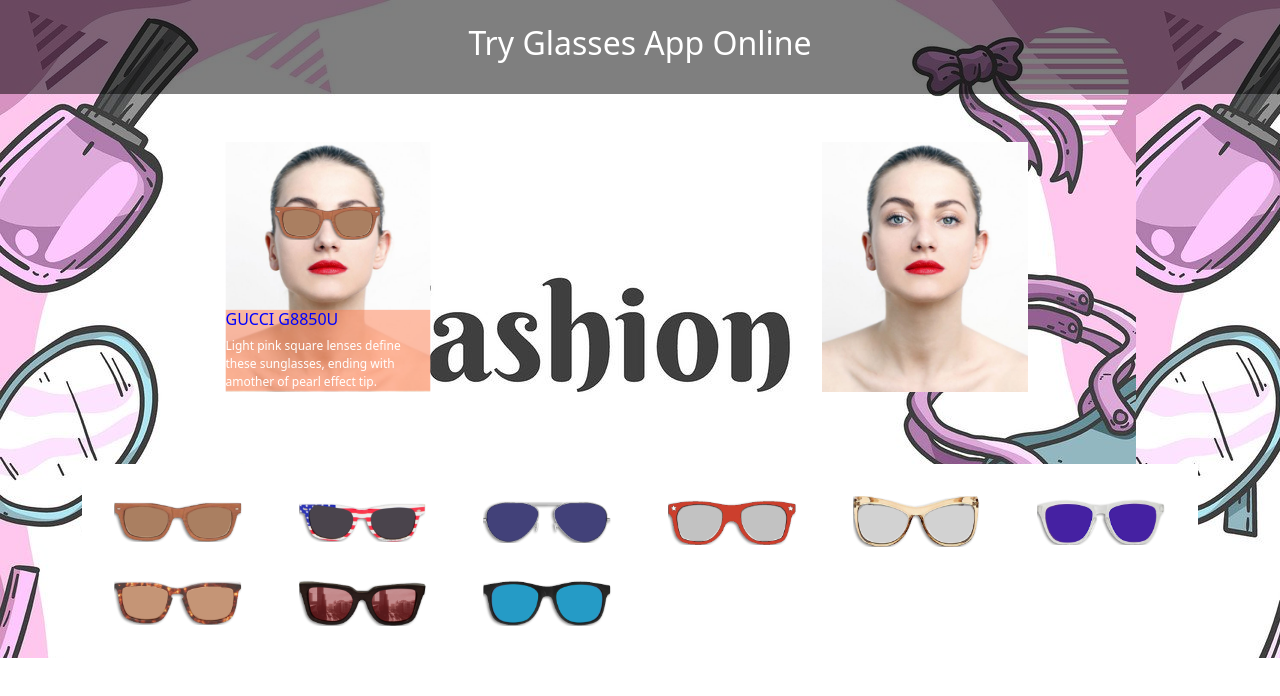
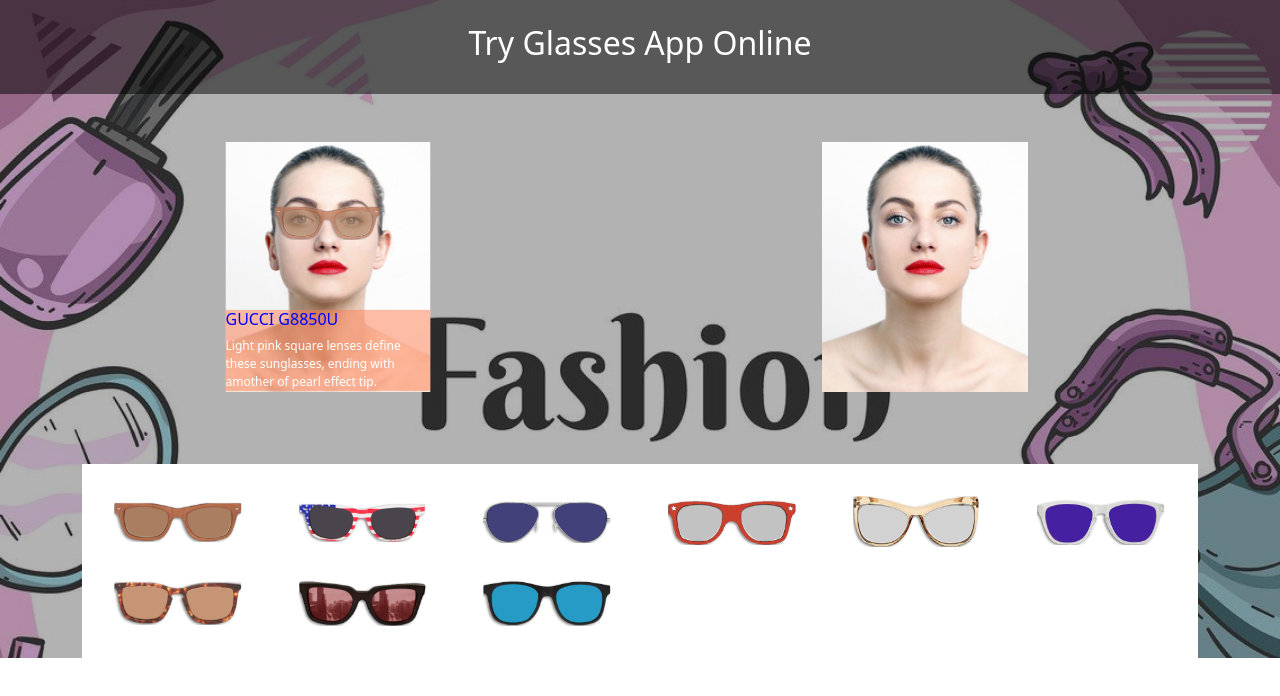
Before and after one commit to trankhai191299/baitapreactbc30, a React (Create React App) app: page / in a window 1280 px wide. Shown: the top 696 px of the page. Built offline with nearby package versions, Linux system fonts and the light colour scheme.

Commit message:
thêm animation cho cái kính

```diff
--- a/src/State/BaiTapGlasses/BaiTapGlasses.jsx
+++ b/src/State/BaiTapGlasses/BaiTapGlasses.jsx
@@ -79,7 +79,7 @@ export default class BaiTapGlasses extends Component {
         return (
           <div className="col-2" key={index}>
             <div className="item p-3">
-              <img src={glassInform.url} alt="..." className="img-fluid" onClick={()=>{
+              <img style={{cursor:'grab'}} src={glassInform.url} alt="..." className="img-fluid" onClick={()=>{
                 this.changeGlasses(glassInform)
               }}/>
             </div>
@@ -93,10 +93,27 @@ export default class BaiTapGlasses extends Component {
     })
   }
   render() {
+    const keyframeGlass = `
+    @keyframes animateGlasses${Date.now()} {
+      from{
+        transform: scale(0%) rotate(-60deg);
+      }
+      to{
+        transform: scale(100%) rotate(0deg);
+      }
+    }
+    `
+    const styleGlass = {
+      transform: 'rotate(0deg)',
+      animation: `animateGlasses${Date.now()} 1s`
+    }
     let {name,url,desc} = this.state.thongTinMatKinh
     return (
       <div className="baiTapGlass_Body">
-        {/* <div className="overlay"></div> */}
+        <style>
+            {keyframeGlass}
+        </style>
+        <div className="overlayBody">
         <header
           className="text-center p-4 text-white"
           style={{ backgroundColor: "rgba(0,0,0,0.5)" }}
@@ -117,7 +134,7 @@ export default class BaiTapGlasses extends Component {
                       height={250}
                     />
                     <div className="overlay-content">
-                      <img src={url} alt="..." />
+                      <img style={styleGlass}  src={url} alt="..." />
                       <div className="information">
                         <h2 className="glass-name">{name}</h2>
                         <p className="glass-description">{desc}</p>
@@ -141,6 +158,7 @@ export default class BaiTapGlasses extends Component {
             </div>
           </div>
         </div>
+        </div>
       </div>
     );
   }
--- a/src/State/BaiTapGlasses/css/BaiTapGlassess.css
+++ b/src/State/BaiTapGlasses/css/BaiTapGlassess.css
@@ -1,6 +1,9 @@
 .baiTapGlass_Body{
     position: relative;
     background-image: url(../glassesImage/background.jpg);
+    background-size: cover;
+    background-repeat: no-repeat;
+    background-position: top left;
     z-index: 0;
 }
 .baiTapGlass_Body .main-content .glasses-choice .item{
@@ -25,6 +28,7 @@
 .baiTapGlass_Body .main-content .model-section .overlay-content img{
   width: 52%;
   height: 35.17px;
+  opacity: .7;
 }
 .baiTapGlass_Body .main-content .model-section .overlay-content .information{
   background-color: rgba(255, 127, 80, .5);
@@ -39,16 +43,6 @@
   font-size: 12px;
   color: white;
 }
-/* .baiTapGlass_Body::before{
-  content: "";
-  position: absolute;
-  top: 0;
-  left: 0;
-  width: 100%;
-  height: 100%;
-  background-color: rgba(0, 0, 0, .2);
-  z-index: 0;
+.baiTapGlass_Body .overlayBody{
+  background-color: rgba(0, 0, 0, .3);
 }
-.model-section,.glasses-choice{
-  z-index: 1;
-} */
```
Also changed, not shown: 1 other file (tests, documents, lock files or other folders).
